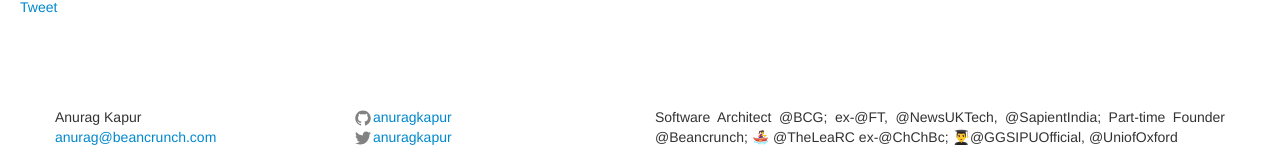
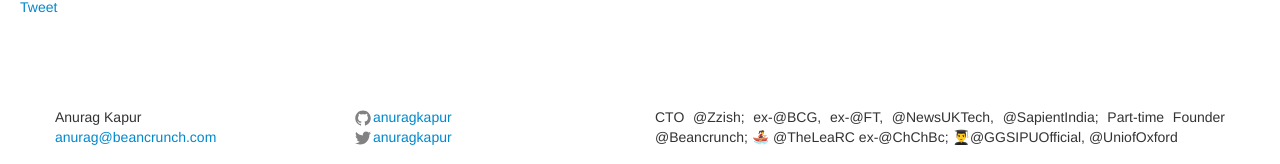
Before and after one commit to anuragkapur/anuragkapur.github.io, a Jekyll site: the page built from blog/programming/fp/haskell/_posts/2014-03-20-google-code-jam-2014.md, in a window 1280 px wide. Shown: the part 1403-1567 px from the top of the page. Built offline with Jekyll 4.4.1, drawn with Linux system fonts in a browser that asks for light colours; comment, search, counter and statistics services are not loaded.

Commit message:
Update about me

```diff
--- a/_config.yml
+++ b/_config.yml
@@ -9,7 +9,7 @@
 title: Anurag Kapur
 email: anurag@beancrunch.com
 description: > # this means to ignore newlines until "baseurl:"
-  Software Architect @BCG; ex-@FT, @NewsUKTech, @SapientIndia; Part-time Founder @Beancrunch;
+  CTO @Zzish; ex-@BCG, ex-@FT, @NewsUKTech, @SapientIndia; Part-time Founder @Beancrunch;
   🚣‍♀️ @TheLeaRC ex-@ChChBc; 👨‍🎓@GGSIPUOfficial, @UniofOxford
 baseurl: "" # the subpath of your site, e.g. /blog
 url: "http://www.anuragkapur.com" # the base hostname & protocol for your site
--- a/index.html
+++ b/index.html
@@ -40,9 +40,10 @@
         </p>
 
         <p align="justify">
-          Part-time start-up guy at
+          CTO at <a href="https://www.zzish.com/" target="_blank">Zzish</a> and part-time founder at
           <a href="http://www.beancrunch.com/" target="_blank">Beancrunch</a>.
-          Ex-<a href="http://www.sapient.com/" target="_blank">Sapient</a>,
+          Ex-<a href="https://www.bcg.com/en-gb/careers/business-units/bcg-omnia.aspx" target="_blank">Boston Consulting Group</a>,
+          <a href="http://www.sapient.com/" target="_blank">Sapient</a>,
           <a href="https://www.news.co.uk/" target="_blank">News UK</a> and the
           <a href="http://www.ft.com/" target="_blank">Financial Times</a>
         </p>
```
